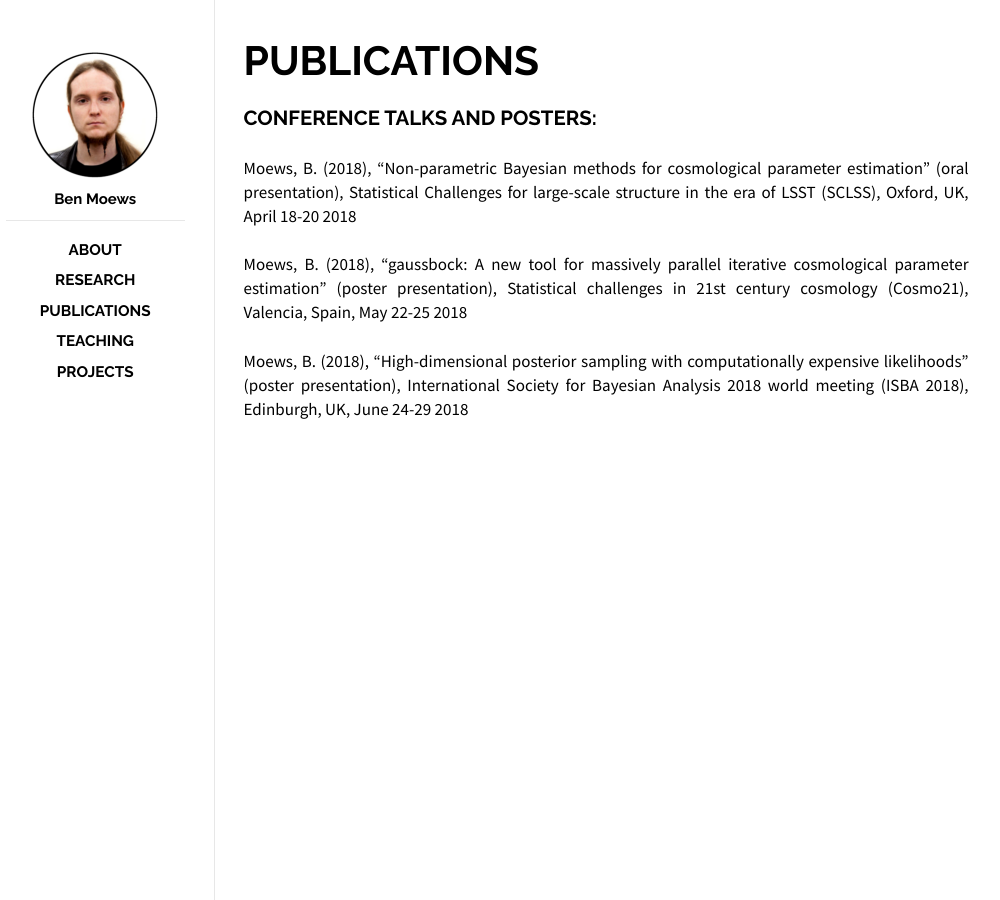
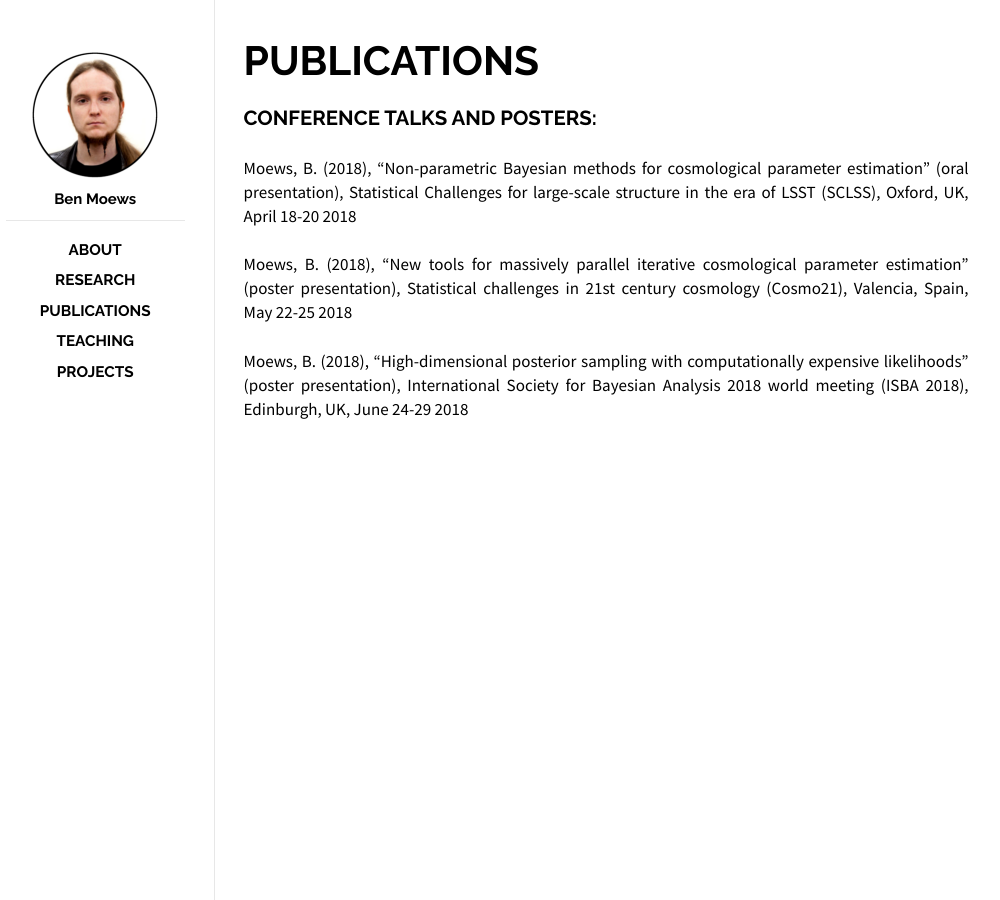
Before and after one commit to moews/moews.github.io, a Jekyll site: the page built from _posts/2017-03-25-publications.md, in a window 1280 px wide. Shown: the whole page, without its empty margins (144-1144 px from the left). Built offline with Jekyll 4.4.1, drawn with Linux system fonts in a browser that asks for light colours.

Commit message:
Update 2017-03-25-publications.md

```diff
--- a/_posts/2017-03-25-publications.md
+++ b/_posts/2017-03-25-publications.md
@@ -10,6 +10,6 @@ categories: posts
 
 Moews, B. (2018), "Non-parametric Bayesian methods for cosmological parameter estimation" (oral presentation), Statistical Challenges for large-scale structure in the era of LSST (SCLSS), Oxford, UK, April 18-20 2018
 
-Moews, B. (2018), "gaussbock: A new tool for massively parallel iterative cosmological parameter estimation" (poster presentation), Statistical challenges in 21st century cosmology (Cosmo21), Valencia, Spain, May 22-25 2018
+Moews, B. (2018), "New tools for massively parallel iterative cosmological parameter estimation" (poster presentation), Statistical challenges in 21st century cosmology (Cosmo21), Valencia, Spain, May 22-25 2018
 
 Moews, B. (2018), "High-dimensional posterior sampling with computationally expensive likelihoods" (poster presentation), International Society for Bayesian Analysis 2018 world meeting (ISBA 2018), Edinburgh, UK, June 24-29 2018
```
